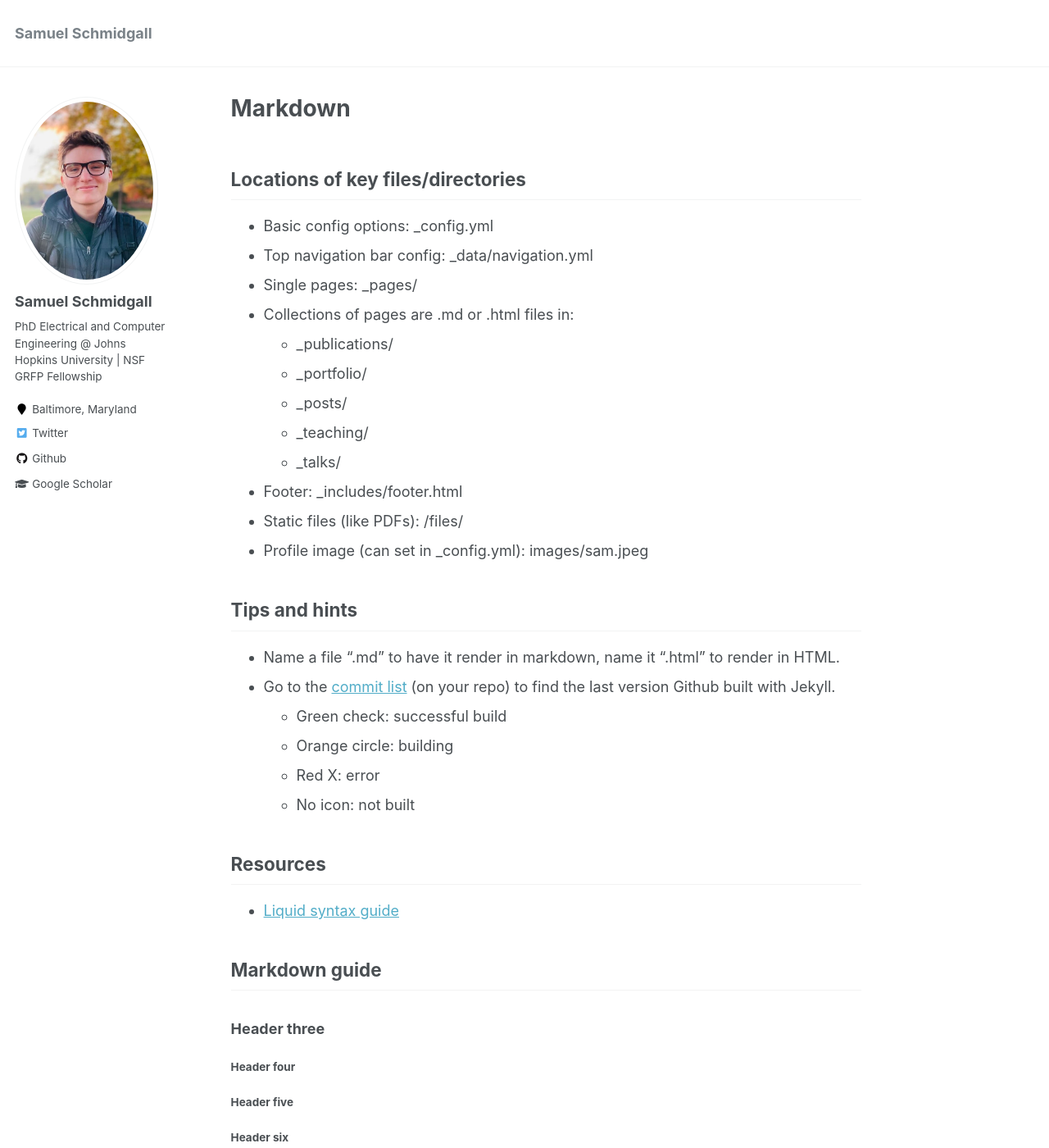
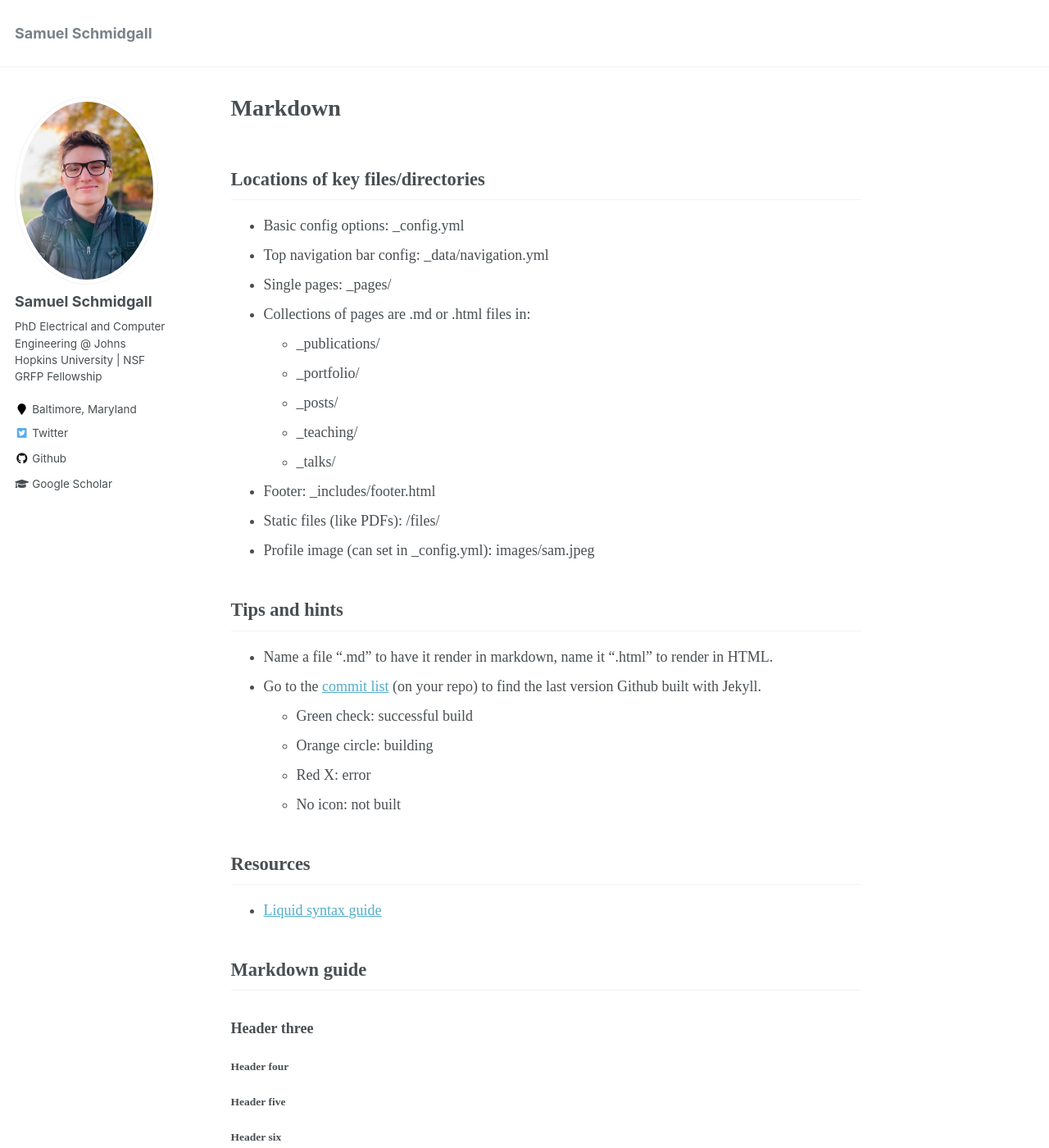
Before and after one commit to SamuelSchmidgall/SamuelSchmidgall.github.io, a Jekyll site: the page built from _pages/markdown.md, in a window 1280 px wide and 1400 px high. Shown: the whole window at 82% size. Built offline with Jekyll 4.4.1, drawn with Linux system fonts in a browser that asks for light colours.

Commit message:
Update _variables.scss

```diff
--- a/_sass/_variables.scss
+++ b/_sass/_variables.scss
@@ -28,9 +28,9 @@
 $calisto                    : "Calisto MT", serif;
 $garamond                   : Garamond, serif;
 
-$global-font-family         : $sans-serif;
-$header-font-family         : $sans-serif;
-$caption-font-family        : $serif;
+$global-font-family         : "Times New Roman", Times, serif;
+$header-font-family         : "Times New Roman", Times, serif;
+$caption-font-family        : "Times New Roman", Times, serif;
 
 /* type scale */
 $type-size-1                : 2.441em;  // ~39.056px
```
